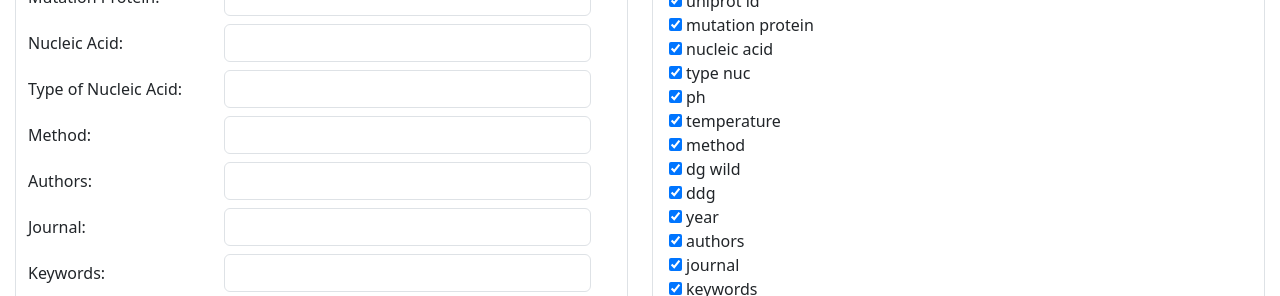
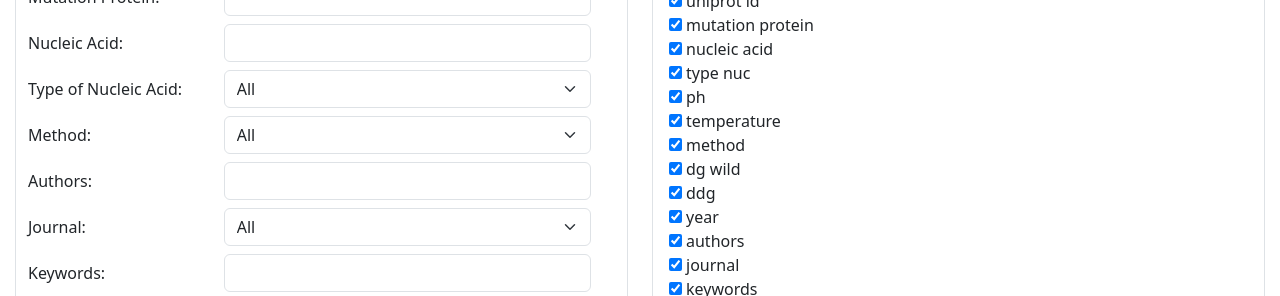
Before and after one commit to junweimoo/protein-database-app, a React (Create React App) app in the folder frontend/: page / in a window 1280 px wide. Shown: the part 338-634 px from the top of the page. Built offline with nearby package versions, Linux system fonts and the light colour scheme.

Commit message:
Add dropdown menu for filtering categorical data

```diff
--- a/frontend/src/App.js
+++ b/frontend/src/App.js
@@ -56,10 +56,12 @@ const App = () => {
     const [page, setPage] = useState(0)
     const [entriesPerPage, setEntriesPerPage] = useState(100)
     const [showMenu, setShowMenu] = useState(true);
+    const [hasSearched, setHasSearched] = useState(false);
 
     const fetchData = async () => {
       setPage(0);
       setShowMenu(false);
+      setHasSearched(true);
       axios
         .get('http://localhost:8008/proteins', { params: filters })
         .then(response => {
@@ -133,7 +135,7 @@ const App = () => {
                   {isErrored && "ERROR"}
                 </div>
               </div>}
-            {data.length > 0 && <ResultsTable data={data} columns={columns} onColumnToggle={handleColumnToggle} page={page} setPage={setPage} entriesPerPage={entriesPerPage} setEntriesPerPage={setEntriesPerPage}/>}
+            {hasSearched && <ResultsTable data={data} columns={columns} onColumnToggle={handleColumnToggle} page={page} setPage={setPage} entriesPerPage={entriesPerPage} setEntriesPerPage={setEntriesPerPage}/>}
         </div>
     );
 };
--- a/frontend/src/FilterMenu.js
+++ b/frontend/src/FilterMenu.js
@@ -79,12 +79,21 @@ const FilterMenu = ({ filters, onFilterChange, onSubmit, onReset, isErrored }) =
                 <div className="form-group row">
                     <label className="col-sm-4 col-form-label">Type of Nucleic Acid:</label>
                     <div className="col-sm-8">
-                        <input
-                            id="type_nuc"
-                            className="form-control"
-                            onChange={e => onFilterChange('type_nuc', e.target.value)}
-                            value={filters['type_nuc']}
-                        />
+                        <select
+                            className='select-dropdown form-select'
+                            onChange={e => {
+                                if (e.target.value === "All") {
+                                    onFilterChange('type_nuc', '');
+                                } else {
+                                    onFilterChange('type_nuc', e.target.value);
+                                }
+                            }}
+                            value={filters['type_nuc']}>
+                            <option value={"All"}>All</option>
+                            <option value="DNA">DNA</option>
+                            <option value="RNA">RNA</option>
+                            <option value="Other">Other</option>
+                        </select>
                     </div>
                 </div>
             </div>
@@ -93,12 +102,38 @@ const FilterMenu = ({ filters, onFilterChange, onSubmit, onReset, isErrored }) =
                 <div className="form-group row">
                     <label className="col-sm-4 col-form-label">Method:</label>
                     <div className="col-sm-8">
-                        <input
-                            id="method"
-                            className="form-control"
-                            onChange={e => onFilterChange('method', e.target.value)}
-                            value={filters['method']}
-                        />
+                        <select
+                            className='select-dropdown form-select'
+                            onChange={e => {
+                                if (e.target.value === "All") {
+                                    onFilterChange('method', '');
+                                } else {
+                                    onFilterChange('method', e.target.value);
+                                }
+                            }}
+                            value={filters['method']}>
+                            <option value={"All"}>All</option>
+                            <option value="Gel shift">Gel shift</option>
+                            <option value="Isothermal Titration Calorimetry (ITC)">Isothermal Titration Calorimetry (ITC)</option>
+                            <option value="Fluorescence">Fluorescence</option>
+                            <option value="PACE">PACE</option>
+                            <option value="Filter binding">Filter binding</option>
+                            <option value="Enzyme-labeled immunosorbent assay (ELISA)">Enzyme-labeled immunosorbent assay (ELISA)</option>
+                            <option value="Surface plasmon resonance (SPR)">Surface plasmon resonance (SPR)</option>
+                            <option value="Differential scanning calorimetry (DSC)">Differential scanning calorimetry (DSC)</option>
+                            <option value="Fluorescence anisotropy">Fluorescence anisotropy</option>
+                            <option value="spectrophotometric assay">spectrophotometric assay</option>
+                            <option value="Footprinting">Footprinting</option>
+                            <option value="Fluorescence stopped-flow">Fluorescence stopped-flow</option>
+                            <option value="Fluorescence titrations">Fluorescence titrations</option>
+                            <option value="Equilibrium competition assay">Equilibrium competition assay</option>
+                            <option value="Force-induced melting">Force-induced melting</option>
+                            <option value="Quartz Crystal Microbalance (QCM)">Quartz Crystal Microbalance (QCM)</option>
+                            <option value="Fluorescence Resonance Energy Transfer (FRET)">Fluorescence Resonance Energy Transfer (FRET)</option>
+                            <option value="UV laser footprinting">UV laser footprinting</option>
+                            <option value="Fluorescence correlation spectroscopy (FCS)">Fluorescence correlation spectroscopy (FCS)</option>
+                            <option value="Chemical quench">Chemical quench</option>
+                        </select>
                     </div>
                 </div>
             </div>
@@ -121,12 +156,38 @@ const FilterMenu = ({ filters, onFilterChange, onSubmit, onReset, isErrored }) =
                 <div className="form-group row">
                     <label className="col-sm-4 col-form-label">Journal:</label>
                     <div className="col-sm-8">
-                        <input
-                            id="journal"
-                            className="form-control"
-                            onChange={e => onFilterChange('journal', e.target.value)}
-                            value={filters['journal']}
-                        />
+                        <select
+                            className='select-dropdown form-select'
+                            onChange={e => {
+                                if (e.target.value === "All") {
+                                    onFilterChange('journal', '');
+                                } else {
+                                    onFilterChange('journal', e.target.value);
+                                }
+                            }}
+                            value={filters['journal']}>
+                            <option value={"All"}>All</option>
+                            <option value="EMBO J">EMBO J</option>
+                            <option value="Biochemistry">Biochemistry</option>
+                            <option value="J Mol Biol">J Mol Biol</option>
+                            <option value="RNA">RNA</option>
+                            <option value="Proc Natl Acad Sci U S A">Proc Natl Acad Sci U S A</option>
+                            <option value="J Biol Chem">J Biol Chem</option>
+                            <option value="Arch Pharm (Weinheim)">Arch Pharm (Weinheim)</option>
+                            <option value="Nucleic Acids Res">Nucleic Acids Res</option>
+                            <option value="Nat Struct Biol">Nat Struct Biol</option>
+                            <option value="Genes Dev">Genes Dev</option>
+                            <option value="Science">Science</option>
+                            <option value="Eur J Biochem">Eur J Biochem</option>
+                            <option value="DNA Repair (Amst)">DNA Repair (Amst)</option>
+                            <option value="Proteins">Proteins</option>
+                            <option value="FEBS J">FEBS J</option>
+                            <option value="J Bacteriol">J Bacteriol</option>
+                            <option value="Biochem J">Biochem J</option>
+                            <option value="Arch Biochem Biophys">Arch Biochem Biophys</option>
+                            <option value="Biophys J">Biophys J</option>
+                            <option value="Protein Sci">Protein Sci</option>
+                        </select>
                     </div>
                 </div>
             </div>
```
